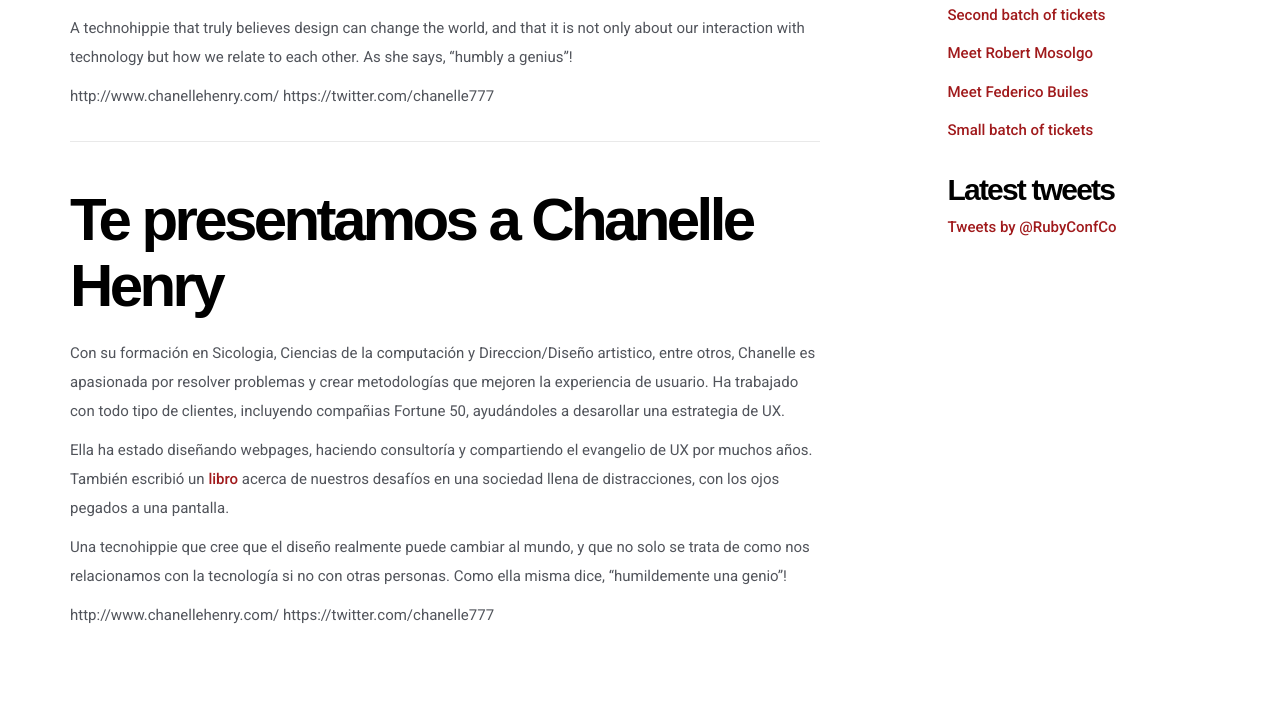
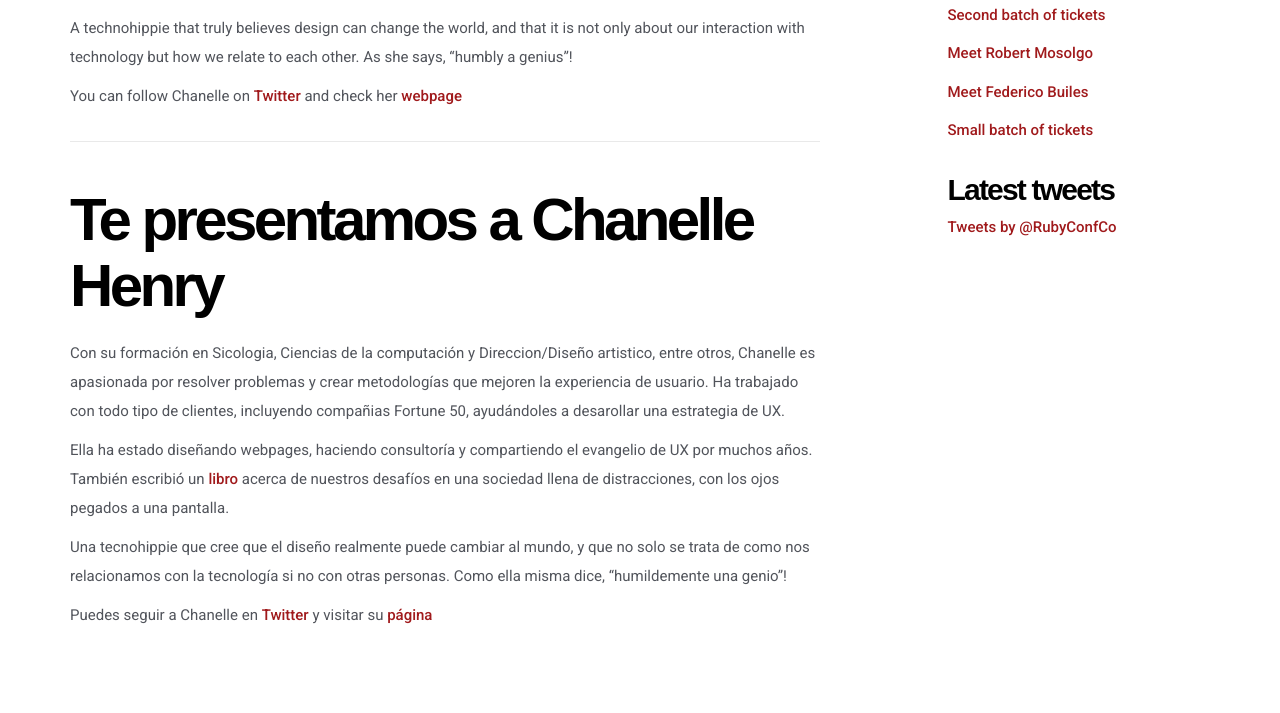
Before and after one commit to RubyConfCo/2016-rubyconfco.github.io, a Jekyll site: the page built from blog/_posts/2016-07-30-chanelle-henry.md, in a window 1280 px wide. Shown: the part 751-1464 px from the top of the page. Built offline with Jekyll 4.4.1, drawn with Linux system fonts in a browser that asks for light colours; some web fonts are replaced; a script that is not in the unit is left out; comment, search, counter and statistics services are not loaded.

Commit message:
Formats contact information

```diff
--- a/blog/_posts/2016-07-30-chanelle-henry.md
+++ b/blog/_posts/2016-07-30-chanelle-henry.md
@@ -14,9 +14,7 @@ She has been designing webpages, consulting and spreading the gospel of UX for m
 
 A technohippie that truly believes design can change the world, and that it is not only about our interaction with technology but how we relate to each other. As she says, "humbly a genius"!
 
-http://www.chanellehenry.com/
-https://twitter.com/chanelle777
-
+You can follow Chanelle on [Twitter](https://twitter.com/chanelle777) and check her [webpage](http://www.chanellehenry.com/)
 
 
 * * *
@@ -29,5 +27,4 @@ Ella ha estado diseñando webpages, haciendo consultoría y compartiendo el evan
 
 Una tecnohippie que cree que el diseño realmente puede cambiar al mundo, y que no solo se trata de como nos relacionamos con la tecnología si no con otras personas. Como ella misma dice, "humildemente una genio"!
 
-http://www.chanellehenry.com/
-https://twitter.com/chanelle777
+Puedes seguir a Chanelle en [Twitter](https://twitter.com/chanelle777) y visitar su [página](http://www.chanellehenry.com/)
```
